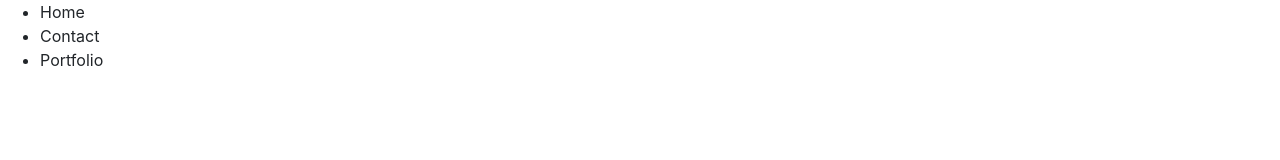
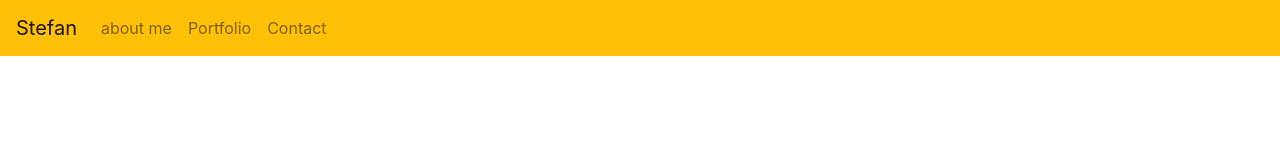
Before and after one commit to Stefan-Aikins/responsive-portfolio, a plain HTML site: page index.html in a window 1280 px wide. Drawn offline with nearby package versions, Linux system fonts and the light colour scheme.

Commit message:
navbar created for index page

```diff
--- a/index.html
+++ b/index.html
@@ -4,20 +4,44 @@
 <html lang="en" dir="ltr">
 <head>
     <meta charset="UTF-8">
-    <meta name="" content=""">
+    <meta name="" content="">
     <title>About-me-page</title>
     <link rel="stylesheet" href="https://stackpath.bootstrapcdn.com/bootstrap/4.5.2/css/bootstrap.min.css" integrity="sha384-JcKb8q3iqJ61gNV9KGb8thSsNjpSL0n8PARn9HuZOnIxN0hoP+VmmDGMN5t9UJ0Z" crossorigin="anonymous">
+    <link rel="stylesheet" type="text/css" href="style.css">
 </head>
+
 <body>
 
     <header>
-        <nav>
-            <ul>
-                <li> <a>Home</a> </li>
-                <li> <a>Contact</a> </li>
-                <li> <a>Portfolio</a> </li>
-            </ul>
+
+        <!--Styling my navigation bar using bootstrap CDN navbar classes-->
+        <nav class="navbar navbar-expand-lg navbar-light bg-warning">
+
+            <a class="navbar-brand" href="index.html">Stefan</a>
+
+            <!--This button is a navigation menu toggler, it appears on the page from screen size..... -->
+                    <button class="navbar-toggler" type="button" data-toggle="collapse" data-target="#navbarTogglerDemo02" aria-controls="navbarTogglerDemo02" aria-expanded="false" aria-label="Toggle navigation">
+                        <span class="navbar-toggler-icon"></span>
+                    </button>
+
+            <!--navigation menu is wrapped in this div to enable toggler to target the navigation links-->
+            <div class="collapse navbar-collapse" id="navbarTogglerDemo02">
+
+                <ul class="navbar-nav">
+                        <li class="nav-item">
+                            <a class="nav-link" href="index.html">about me</a>
+                        </li>
+                        <li class="nav-item">
+                            <a class="nav-link" href="contact.html">Portfolio</a>
+                        </li>
+                        <li class="nav-item">
+                            <a class="nav-link" href="portfolio.html">Contact</a>
+                        </li>
+                </ul>
+
+            </div>
         </nav>
+
     </header>
 
 </body>
```
